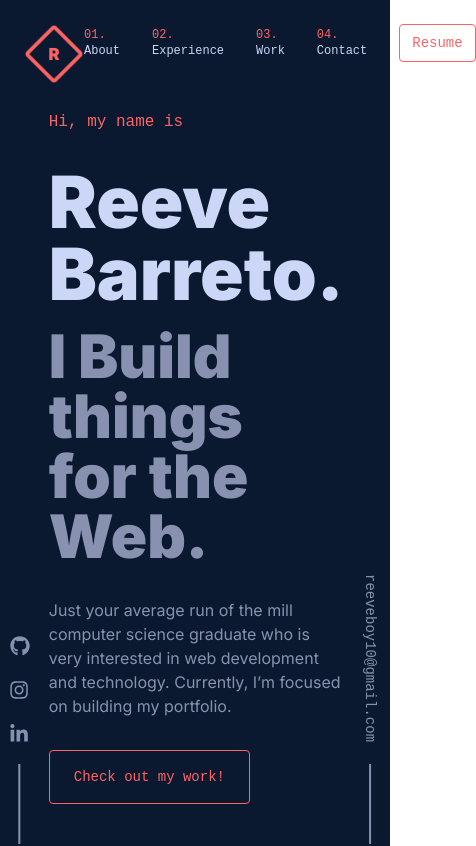
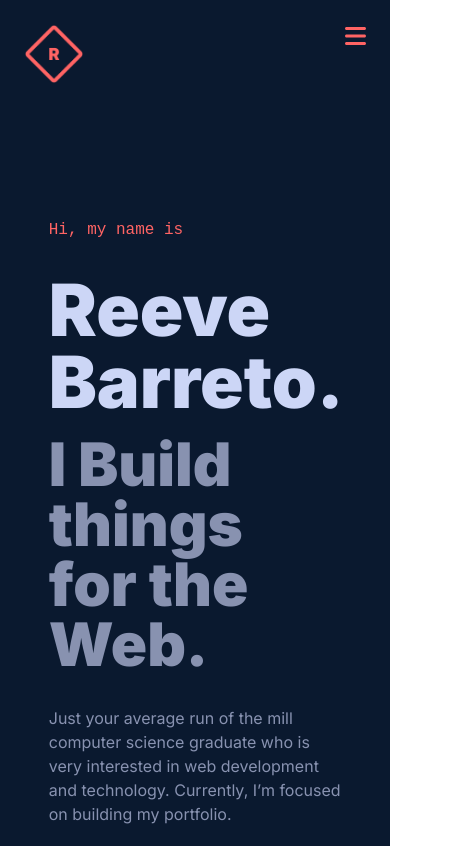
Before and after one commit to reevebarreto/reevebarreto, a Next.js app: page / in a window 390 px wide. Shown: the top 846 px of the page, 476 px wide, since content can reach past the window. Built offline with nearby package versions, Linux system fonts and the light colour scheme.

Commit message:
responsive navbar

```diff
--- a/app/page.tsx
+++ b/app/page.tsx
@@ -1,52 +1,22 @@
+import Navbar from "@/components/Navbar";
 import Tab from "@/components/Tab";
 import {
   faGithub,
   faInstagram,
   faLinkedinIn,
 } from "@fortawesome/free-brands-svg-icons";
-import { faArrowUpRightFromSquare } from "@fortawesome/free-solid-svg-icons";
+import {
+  faArrowUpRightFromSquare,
+  faBars,
+} from "@fortawesome/free-solid-svg-icons";
 import { FontAwesomeIcon } from "@fortawesome/react-fontawesome";
 import Image from "next/image";
-
-const IMAGE_SIZE = 60;
 
 export default function Home() {
   return (
     <div className="relative w-full bg-dark">
       {/* Navbar */}
-      <div className="absolute left-0 right-0 top-0  flex items-start justify-between p-6">
-        <Image
-          src={"/Logo.png"}
-          alt="Logo"
-          width={IMAGE_SIZE}
-          height={IMAGE_SIZE}
-        />
-        <div className="flex items-center">
-          <div className="font-code text-xs">
-            <span className="text-primary">01. </span>
-            <span className="text-white">About</span>
-          </div>
-          <p className="p-4"></p>
-          <div className="font-code text-xs">
-            <span className="text-primary">02. </span>
-            <span className="text-white">Experience</span>
-          </div>
-          <p className="p-4"></p>
-          <div className="font-code text-xs">
-            <span className="text-primary">03. </span>
-            <span className="text-white">Work</span>
-          </div>
-          <p className="p-4"></p>
-          <div className="font-code text-xs">
-            <span className="text-primary">04. </span>
-            <span className="text-white">Contact</span>
-          </div>
-          <p className="p-4"></p>
-          <button className="rounded border border-primary px-3 py-2 font-code text-sm text-primary">
-            Resume
-          </button>
-        </div>
-      </div>
+      <Navbar />
 
       {/* Main Content */}
       <main className="mx-auto w-3/4">
@@ -434,13 +404,13 @@ export default function Home() {
         </div>
         <p className="p-4"></p>
         <div className="text-center font-code text-xs text-light">
-          - by Reeve Barreto
+          Designed by Brittany Chiang
         </div>
         <p className="p-4"></p>
       </main>
 
       {/* Side Socials */}
-      <div className="fixed bottom-0 left-[5%] flex -translate-x-1/2 flex-col items-center">
+      <div className="fixed bottom-0 left-[5%] hidden -translate-x-1/2 flex-col items-center md:flex">
         <a
           href="https://github.com/reeveboy"
           target="_blank"
@@ -470,7 +440,7 @@ export default function Home() {
         <p className="p-2"></p>
         <div className="h-20 w-[1px] border border-light"></div>
       </div>
-      <div className="fixed bottom-0 right-[5%]  flex translate-x-1/2 flex-col items-center">
+      <div className="fixed bottom-0 right-[5%] hidden translate-x-1/2 flex-col items-center md:flex">
         <a
           href="mailto:reeveboy10@gmail.com"
           className="-translate-y-20 rotate-90 font-code text-sm text-light transition-all duration-300 hover:-translate-y-[5.5rem] hover:text-primary"
--- /dev/null
+++ b/components/Navbar.tsx
@@ -0,0 +1,92 @@
+"use client";
+
+import { faBars, faX } from "@fortawesome/free-solid-svg-icons";
+import { FontAwesomeIcon } from "@fortawesome/react-fontawesome";
+import Image from "next/image";
+import { Disclosure, Transition } from "@headlessui/react";
+import classNames from "classnames";
+
+const IMAGE_SIZE = 60;
+
+const navigation = [
+  { name: "About", href: "#", current: true },
+  { name: "Experience", href: "#", current: false },
+  { name: "Work", href: "#", current: false },
+  { name: "Contact", href: "#", current: false },
+];
+
+export default function Navbar() {
+  return (
+    <Disclosure>
+      <div className="relative flex justify-between p-6">
+        <Image
+          src={"/Logo.png"}
+          alt="Logo"
+          width={IMAGE_SIZE}
+          height={IMAGE_SIZE}
+        />
+        <div className="hidden items-center md:flex">
+          <a href="#" className="font-code text-xs">
+            <span className="text-primary">01. </span>
+            <span className="text-white hover:text-primary">About</span>
+          </a>
+          <p className="p-4"></p>
+          <a href="#" className="font-code text-xs">
+            <span className="text-primary">02. </span>
+            <span className="text-white hover:text-primary">Experience</span>
+          </a>
+          <p className="p-4"></p>
+          <a href="#" className="font-code text-xs">
+            <span className="text-primary">03. </span>
+            <span className="text-white hover:text-primary">Work</span>
+          </a>
+          <p className="p-4"></p>
+          <a href="#" className="font-code text-xs">
+            <span className="text-primary">04. </span>
+            <span className="text-white hover:text-primary">Contact</span>
+          </a>
+          <p className="p-4"></p>
+          <button className="rounded border border-primary px-3 py-2 font-code text-sm text-primary">
+            Resume
+          </button>
+        </div>
+        <Disclosure.Button className="absolute right-0 top-0 p-6 md:hidden">
+          <FontAwesomeIcon icon={faBars} className="text-2xl text-primary" />
+        </Disclosure.Button>
+        <Transition
+          className="fixed right-0 top-0 z-40 h-screen w-1/2 rounded bg-dark_light p-6 md:hidden"
+          enter="transition duration-250 ease-in"
+          enterFrom="transform translate-x-full opacity-0"
+          enterTo="transform translate-x-0 opacity-100"
+          leave="transition duration-250 ease-out"
+          leaveFrom="transform translate-x-0 opacity-100"
+          leaveTo="transform translate-x-full opacity-0"
+        >
+          <Disclosure.Panel className="">
+            <Disclosure.Button className="w-full text-right">
+              <FontAwesomeIcon icon={faX} className="text-2xl text-primary" />
+            </Disclosure.Button>
+            <div className="flex h-full flex-col items-center justify-around pb-8 pt-8">
+              {navigation.map((item, index) => (
+                <Disclosure.Button
+                  key={item.name}
+                  as="a"
+                  href={item.href}
+                  className="text-md mb-6 flex flex-col items-center font-code"
+                >
+                  <span className="text-sm text-primary">0{index + 1}.</span>
+                  <span className="text-white transition-all duration-300 hover:text-primary">
+                    {item.name}
+                  </span>
+                </Disclosure.Button>
+              ))}
+              <button className="rounded border border-primary px-6 py-4 font-code text-sm text-primary">
+                Resume
+              </button>
+            </div>
+          </Disclosure.Panel>
+        </Transition>
+      </div>
+    </Disclosure>
+  );
+}
--- a/package.json
+++ b/package.json
@@ -13,6 +13,7 @@
     "@fortawesome/free-brands-svg-icons": "^6.4.0",
     "@fortawesome/free-solid-svg-icons": "^6.4.0",
     "@fortawesome/react-fontawesome": "^0.2.0",
+    "@headlessui/react": "^1.7.14",
     "@types/node": "18.16.3",
     "@types/react": "18.2.5",
     "@types/react-dom": "18.2.3",
```
Also changed, not shown: 1 other file (tests, documents, lock files or other folders).
